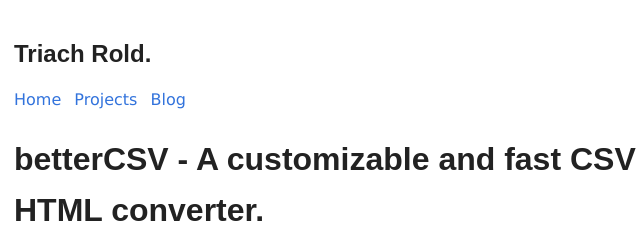
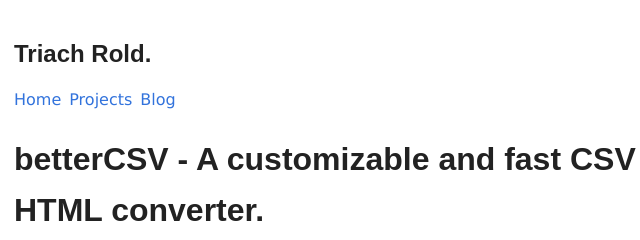
Before and after one commit to triach-rold/triach-rold.github.io, a plain HTML site: page documentation/bettercsv/index.html in a window 1280 px wide. Shown: the top 240 px of the page, 266-906 px from the left. Drawn offline with Linux system fonts and the light colour scheme.

Commit message:
Update index.html

```diff
--- a/documentation/bettercsv/index.html
+++ b/documentation/bettercsv/index.html
@@ -226,12 +226,8 @@ ul.blog-posts li a:visited {
             <h1>Triach Rold.</h1>
         </a>
         <nav>
-            <p>
-                <a href="homepage.html">Home</a>
-                <a href="projects.html">Projects</a>
-                <a href="bloghome.html">Blog</a>
-            </p>
-        </nav>
+            <div id="navbar-container"></div>
+          </nav>
     </header>
     <main>
         <h1>betterCSV - A customizable and fast CSV to HTML converter.</h1>
@@ -313,6 +309,7 @@ converter.py csv_files/example.csv output.html pref_files/pref.css colorthemes/c
 <h2>Supported Colorthemes:</h2>
 
 <p><em>Note- check/edit colorthemes.txt to add/remove/edit custom colorthemes.</em></p>
+<p>Check the web version of the colorthemes table <a href="colorthemes.html">here</a>.</p>
 
 <h2>Alpha (currently buggy or straight-up unstable features):</h2>
 
@@ -341,6 +338,15 @@ cell_specific(row_number)(column_number):{
 <li>[x] <strong>YAML support</strong> - Add YAML files as imports. <code>Completed in 40839db.</code></li>
 </ul>
 
+<script>
+    fetch('../navbar.html')
+      .then(response => response.text())
+      .then(data => {
+        document.getElementById('navbar-container').innerHTML = data;
+      })
+      .catch(error => console.error('Error loading navbar:', error));
+  </script>
+
     </main>
     <hr>
     <footer>
```
